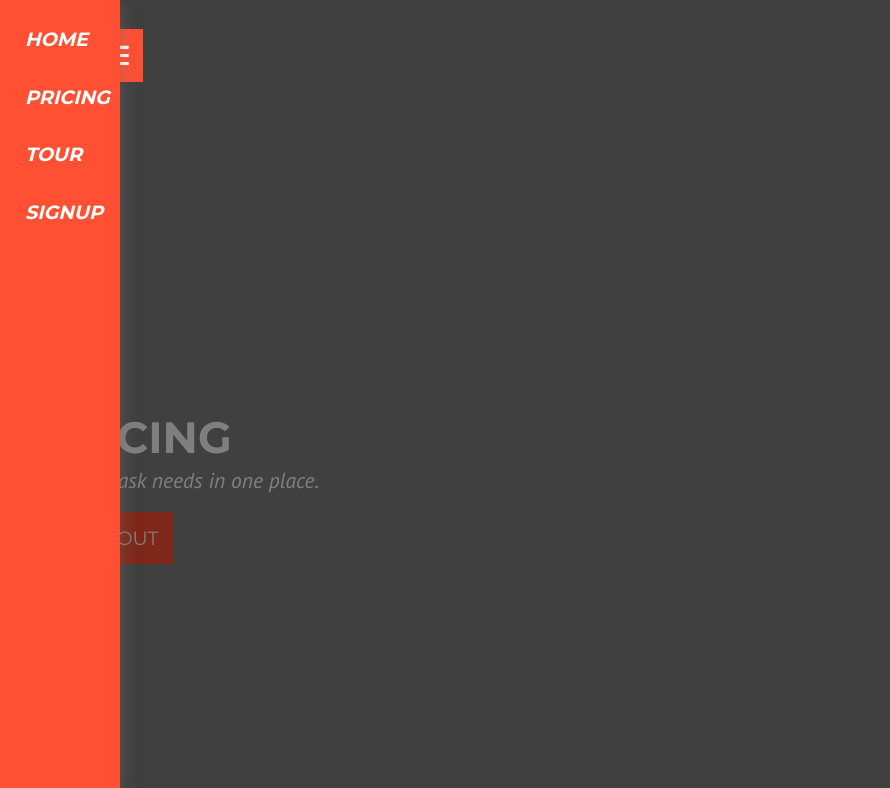
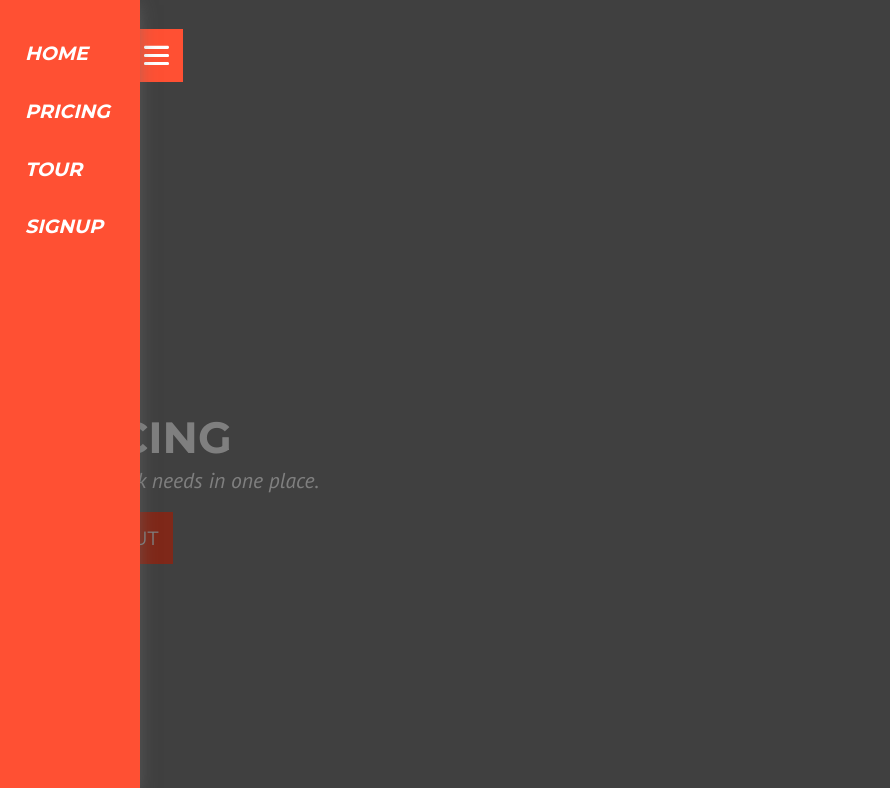
Before and after one commit to B2G7M/dsn1675-saas-website, a plain HTML site: page pricing.html in a window 1280 px wide. Both pictures are taken after a click on the label 32 px from the left and 40 px from the top of the page. Shown: the top 788 px of the page, without its empty margins (0-890 px from the left). Drawn offline with Linux system fonts and the light colour scheme.

Commit message:
sizing preference in nav for Large screen

```diff
--- a/css/main.css
+++ b/css/main.css
@@ -55,11 +55,11 @@ a {
 
 .nav {
 	position: fixed;
-	left: -110px;
+	left: -130px;
 	background-color: #FF5033;
 	height: 100%;
 	transition: all 200ms ease-out;
-	width: 120px;
+	width: 140px;
 	z-index: 1001;
 }
 
@@ -75,8 +75,8 @@ a {
 	cursor: default;
     background-color: white;
 	color: #FF5033;
-	width: 80px;
-    transition: all .2s ease-in-out 0s;
+	width: 100px;
+    transition: all .2s ease-in-out .2s;
 }
 
 .nav a:nth-child(2) {
@@ -110,7 +110,7 @@ a {
 }
 
 .nav-check:checked ~ .nav-label {
-	left: 90px;
+	left: 130px;
 }
 
 .nav-check:checked ~ .fade {
--- a/pricing.html
+++ b/pricing.html
@@ -33,10 +33,10 @@
 	<label class="nav-label pad-t" for="nav-check"><img src="images/toggle-button.svg" alt=""></label>
 
 	<nav class="nav text-center">
-		<a class="push push-down bold white italic" href="index.html">HOME</a>
-		<a class="push bold white italic" href="pricing.html">PRICING</a>
-		<a class="push bold white italic" href="tour.html">TOUR</a>
-		<a class="push bold white italic" href="signup.html">SIGNUP</a>
+		<a class="pad-b-1-2 pad-t-1-2 push-down bold white italic" href="index.html">HOME</a>
+		<a class="pad-b-1-2 pad-t-1-2 bold white italic" href="pricing.html">PRICING</a>
+		<a class="pad-b-1-2 pad-t-1-2 bold white italic" href="tour.html">TOUR</a>
+		<a class="pad-b-1-2 pad-t-1-2 bold white italic" href="signup.html">SIGNUP</a>
 	</nav>
 
 	<div class="fade"></div>
```
